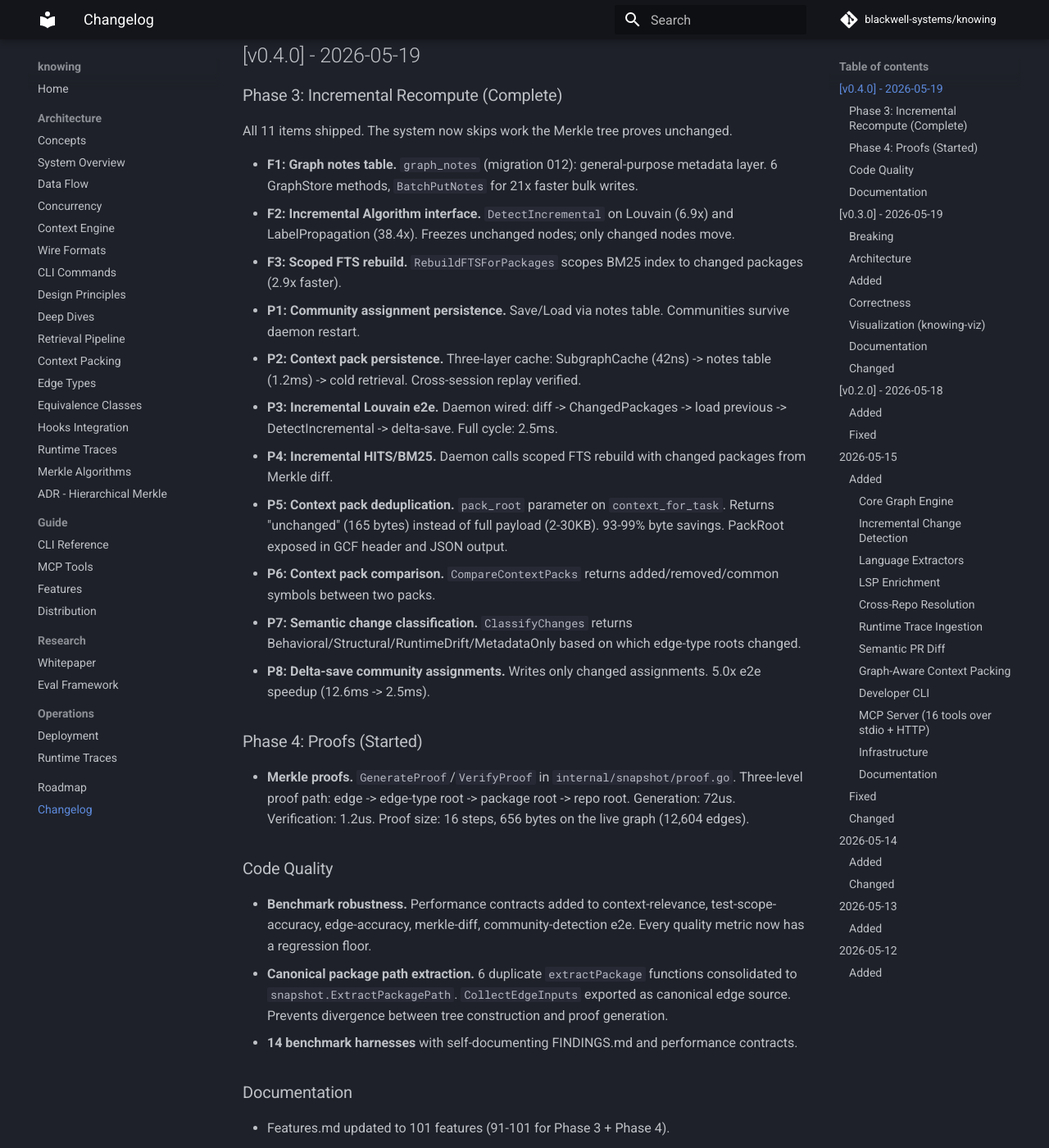
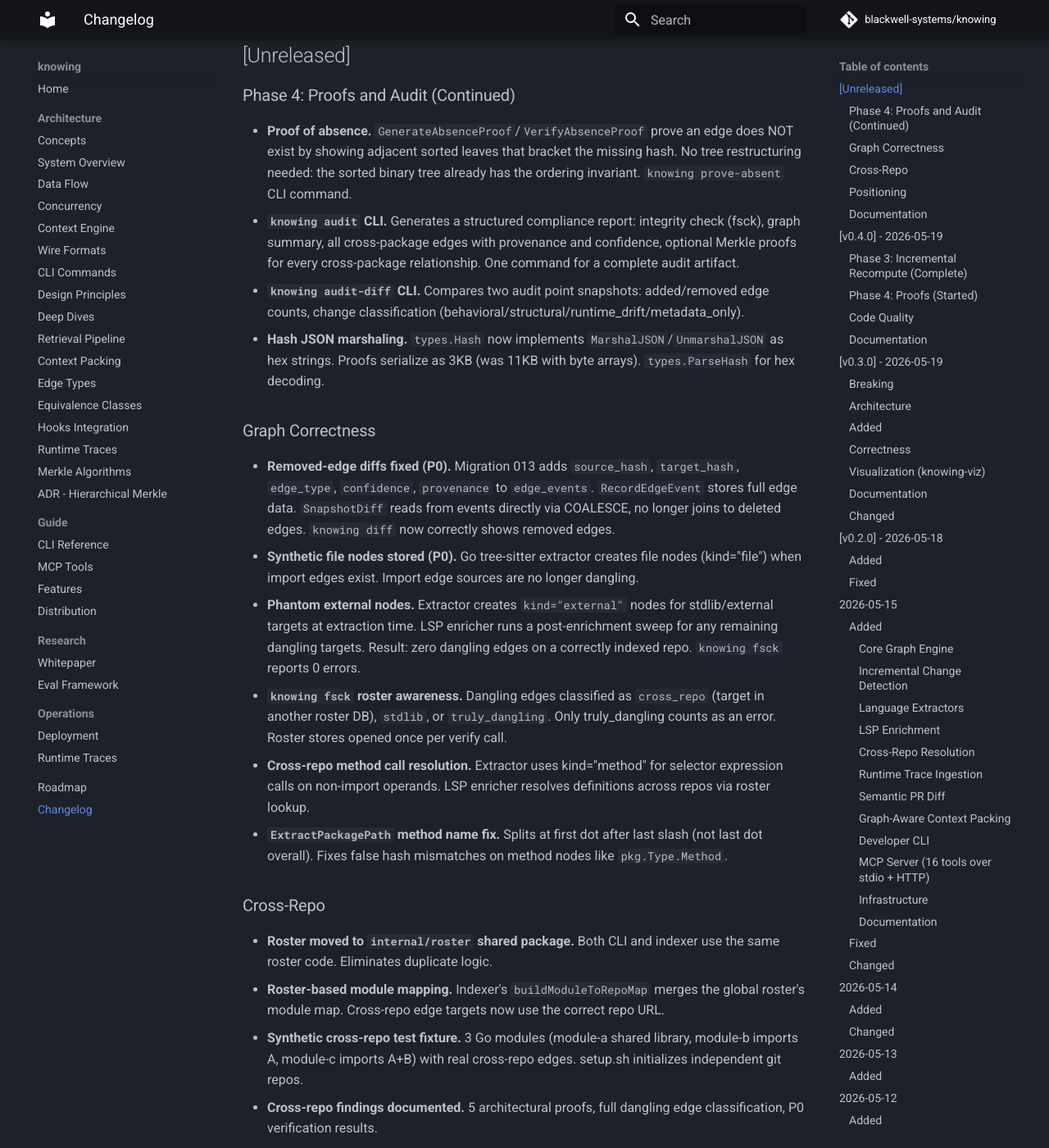
Before and after one commit to blackwell-systems/knowing, an MkDocs documentation site: the page built from docs/CHANGELOG.md, in a window 1280 px wide and 1400 px high, scrolled down 237 px. Shown: the whole window at 82% size. Built offline with MkDocs 1.6.1 and Material for MkDocs 9.7.7, drawn with Linux system fonts in a browser that asks for light colours; comment, search, counter and statistics services are not loaded; some of the changed text lies outside the part shown.

Commit message:
docs: update changelog with all work since v0.4.0

```diff
--- a/docs/CHANGELOG.md
+++ b/docs/CHANGELOG.md
@@ -3,6 +3,48 @@
 All notable changes to this project will be documented in this file.
 
 The format is based on [Keep a Changelog](https://keepachangelog.com/en/1.1.0/).
+
+## [Unreleased]
+
+### Phase 4: Proofs and Audit (Continued)
+
+- **Proof of absence.** `GenerateAbsenceProof`/`VerifyAbsenceProof` prove an edge does NOT exist by showing adjacent sorted leaves that bracket the missing hash. No tree restructuring needed: the sorted binary tree already has the ordering invariant. `knowing prove-absent` CLI command.
+- **`knowing audit` CLI.** Generates a structured compliance report: integrity check (fsck), graph summary, all cross-package edges with provenance and confidence, optional Merkle proofs for every cross-package relationship. One command for a complete audit artifact.
+- **`knowing audit-diff` CLI.** Compares two audit point snapshots: added/removed edge counts, change classification (behavioral/structural/runtime_drift/metadata_only).
+- **Hash JSON marshaling.** `types.Hash` now implements `MarshalJSON`/`UnmarshalJSON` as hex strings. Proofs serialize as 3KB (was 11KB with byte arrays). `types.ParseHash` for hex decoding.
+
+### Graph Correctness
+
+- **Removed-edge diffs fixed (P0).** Migration 013 adds `source_hash`, `target_hash`, `edge_type`, `confidence`, `provenance` to `edge_events`. `RecordEdgeEvent` stores full edge data. `SnapshotDiff` reads from events directly via COALESCE, no longer joins to deleted edges. `knowing diff` now correctly shows removed edges.
+- **Synthetic file nodes stored (P0).** Go tree-sitter extractor creates file nodes (kind="file") when import edges exist. Import edge sources are no longer dangling.
+- **Phantom external nodes.** Extractor creates `kind="external"` nodes for stdlib/external targets at extraction time. LSP enricher runs a post-enrichment sweep for any remaining dangling targets. Result: zero dangling edges on a correctly indexed repo. `knowing fsck` reports 0 errors.
+- **`knowing fsck` roster awareness.** Dangling edges classified as `cross_repo` (target in another roster DB), `stdlib`, or `truly_dangling`. Only truly_dangling counts as an error. Roster stores opened once per verify call.
+- **Cross-repo method call resolution.** Extractor uses kind="method" for selector expression calls on non-import operands. LSP enricher resolves definitions across repos via roster lookup.
+- **`ExtractPackagePath` method name fix.** Splits at first dot after last slash (not last dot overall). Fixes false hash mismatches on method nodes like `pkg.Type.Method`.
+
+### Cross-Repo
+
+- **Roster moved to `internal/roster` shared package.** Both CLI and indexer use the same roster code. Eliminates duplicate logic.
+- **Roster-based module mapping.** Indexer's `buildModuleToRepoMap` merges the global roster's module map. Cross-repo edge targets now use the correct repo URL.
+- **Synthetic cross-repo test fixture.** 3 Go modules (module-a shared library, module-b imports A, module-c imports A+B) with real cross-repo edges. setup.sh initializes independent git repos.
+- **Cross-repo findings documented.** 5 architectural proofs, full dangling edge classification, P0 verification results.
+- **6 duplicate `extractPackage` functions consolidated** to canonical `snapshot.ExtractPackagePath`.
+- **`CollectEdgeInputs` exported** as canonical edge source for tree construction and proof generation.
+
+### Positioning
+
+- **Dual identity (agents + audit/compliance)** established across README, tagline, GitHub description, GitHub topics, competitive analysis.
+- **Audit & compliance guide** (`docs/guide/audit-compliance.md`): 6 provable claims, 6 workflows, comparison table.
+- **Merkle proofs architecture doc** (`docs/architecture/merkle-proofs.md`): proof format, verification algorithm, batch proofs, absence proofs.
+- **Data model architecture doc** (`docs/architecture/data-model.md`): full schema, 13 migrations, cross-repo identity, phantom nodes.
+- **GitHub topics** added: `audit`, `compliance`, `merkle-proof`, `software-supply-chain`, `static-analysis`.
+
+### Documentation
+
+- CLI guide: `prove`, `verify`, `prove-absent`, `audit`, `audit-diff` (24 subcommands).
+- Architecture docs swept: 11 files fixed for flat tree references, equivalence class counts, Phase 4 status.
+- Roadmap: Production Scale vision, Grafana ecosystem validation, cross-repo awareness for non-Go extractors.
+- All benchmark FINDINGS refreshed.
 
 ## [v0.4.0] - 2026-05-19
 
```
